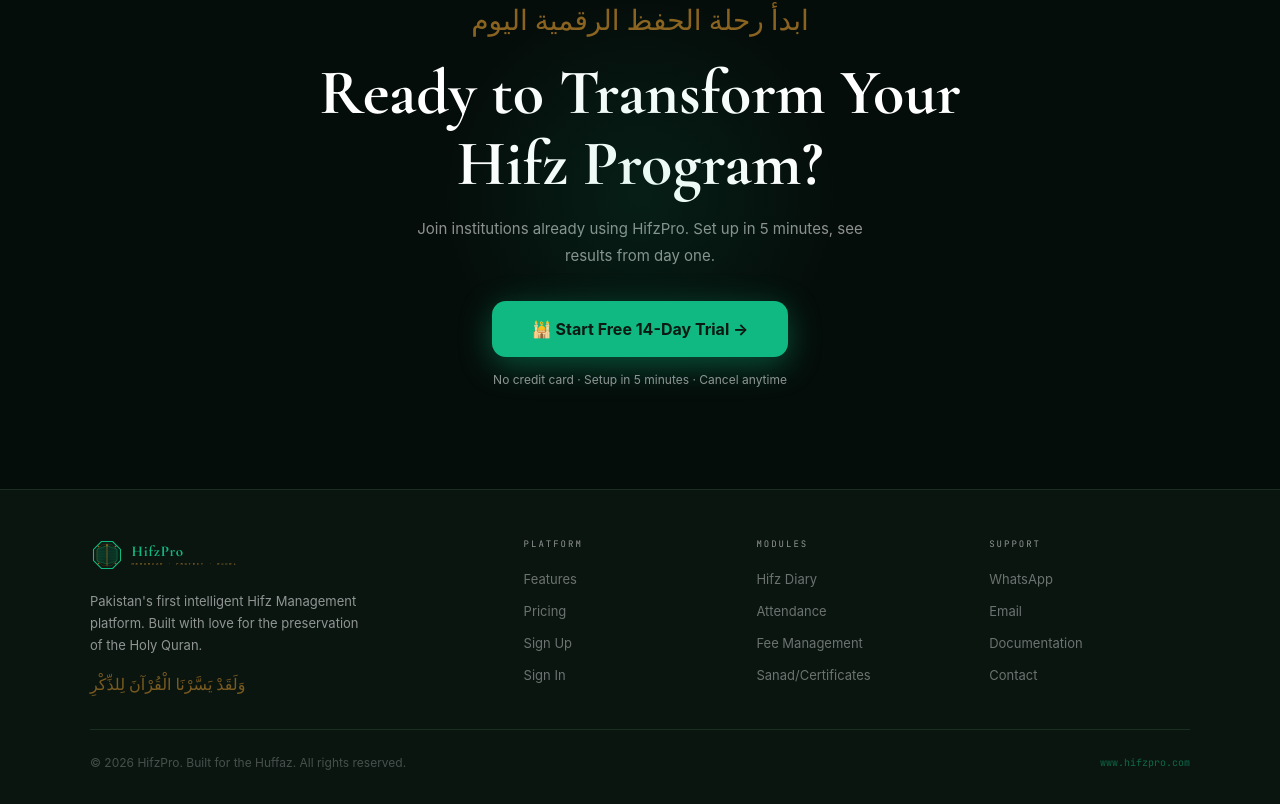
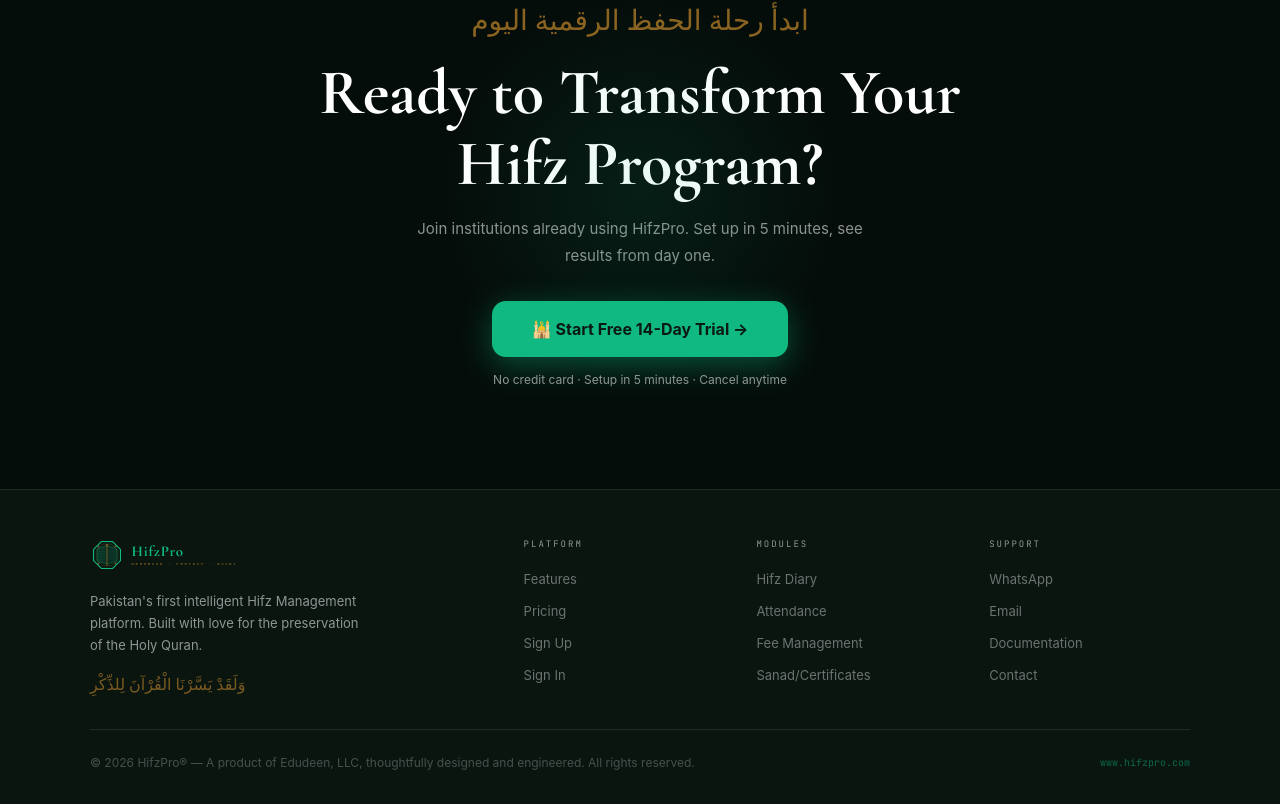
Before and after one commit to i9experts/HifzPro, a Next.js app: page / in a window 1280 px wide. Shown: the part 3723-4527 px from the top of the page. Built offline with nearby package versions, Linux system fonts and the light colour scheme; a web font is replaced by a local one.

Commit message:
Update page.tsx

```diff
--- a/app/page.tsx
+++ b/app/page.tsx
@@ -375,7 +375,7 @@
           </div>
           <div style={{ borderTop:`1px solid ${G.border}`, paddingTop:24, display:"flex", justifyContent:"space-between", alignItems:"center", flexWrap:"wrap", gap:12 }}>
             <div style={{ fontFamily:sans, fontSize:12, color:"rgba(255,255,255,0.25)" }}>
-              © {new Date().getFullYear()} HifzPro. Built for the Huffaz. All rights reserved.
+              © {new Date().getFullYear()} HifzPro® — A product of Edudeen, LLC, thoughtfully designed and engineered. All rights reserved.
             </div>
             <div style={{ fontFamily:mono, fontSize:10, color:G.primary, opacity:0.5 }}>
               www.hifzpro.com
```
